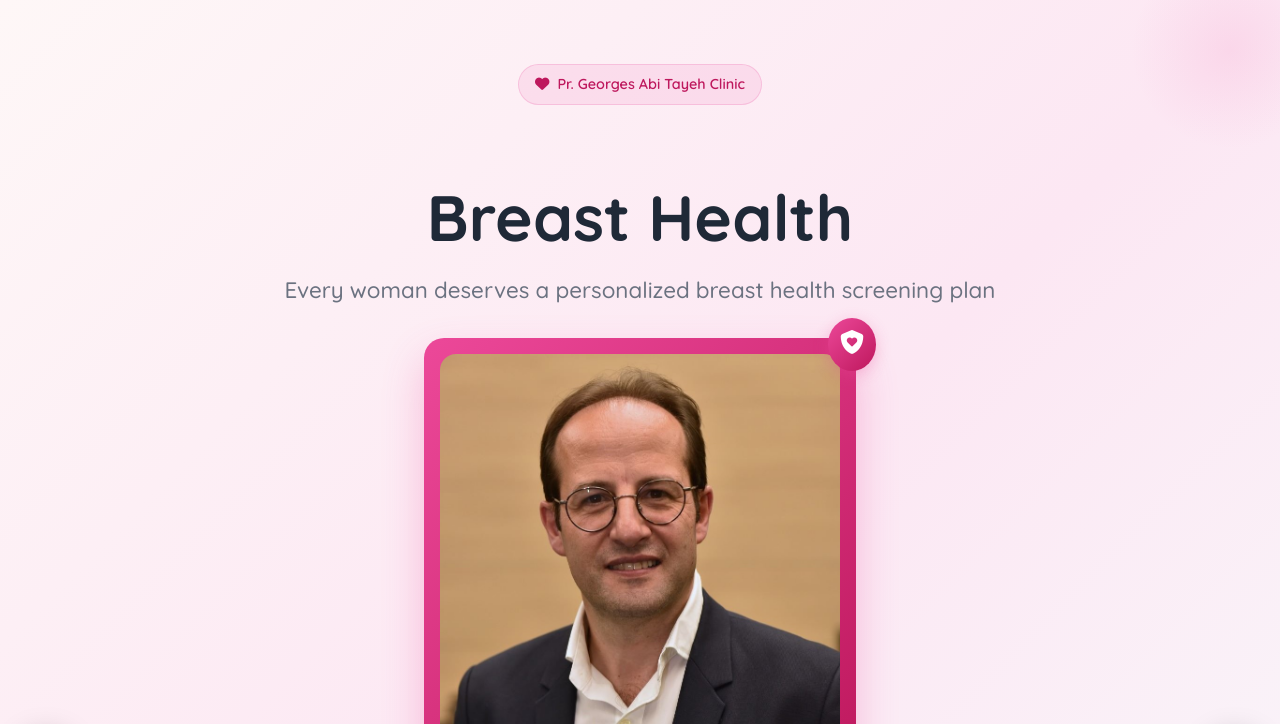
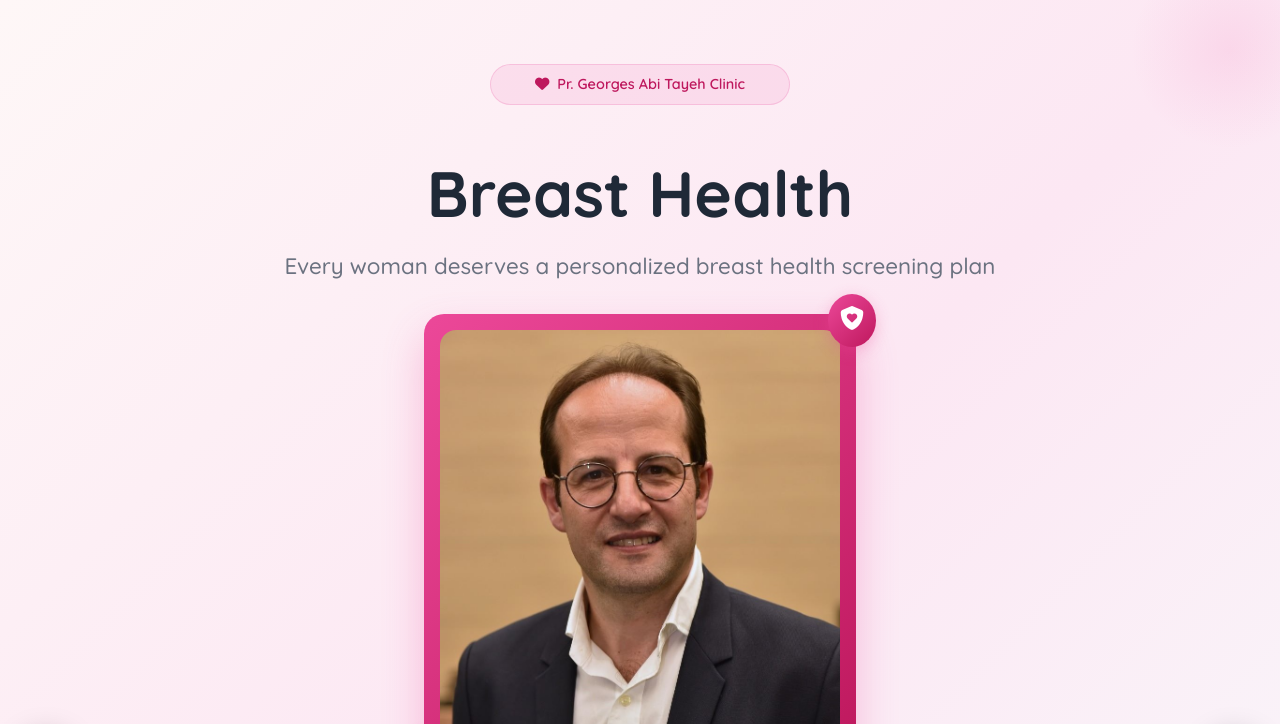
Before and after one commit to Charbel-Azar/PrGeorgesAbiTayeh, a website: page index.html in a window 1280 px wide. Shown: the top 724 px of the page. Drawn offline with Linux system fonts and the light colour scheme.

Commit message:
fix button

```diff
--- a/index.html
+++ b/index.html
@@ -165,7 +165,7 @@
             <div style="display: flex; flex-direction: column; align-items: center; max-width: 800px; margin: 0 auto; text-align: center;">
                 <!-- Content -->
                 <div style="text-align: center; width: 100%;">
-                    <div class="slide-in-down" style="display: inline-flex; align-items: center; background: rgba(236, 72, 153, 0.1); color: #be185d; padding: 0.5rem 1rem; border-radius: 50px; font-size: 0.9rem; font-weight: 600; margin-bottom: 1.5rem; border: 1px solid rgba(236, 72, 153, 0.2);">
+                    <div class="slide-in-down" style="display: flex; align-items: center; justify-content: center; background: rgba(236, 72, 153, 0.1); color: #be185d; padding: 0.5rem 1.5rem; border-radius: 50px; font-size: 0.9rem; font-weight: 600; margin-bottom: 1.5rem; border: 1px solid rgba(236, 72, 153, 0.2); min-width: 300px; width: fit-content; margin-left: auto; margin-right: auto;">
                         <i class="fa-solid fa-heart" style="margin-right: 0.5rem;"></i>
                         Pr. Georges Abi Tayeh Clinic
                     </div>
```
